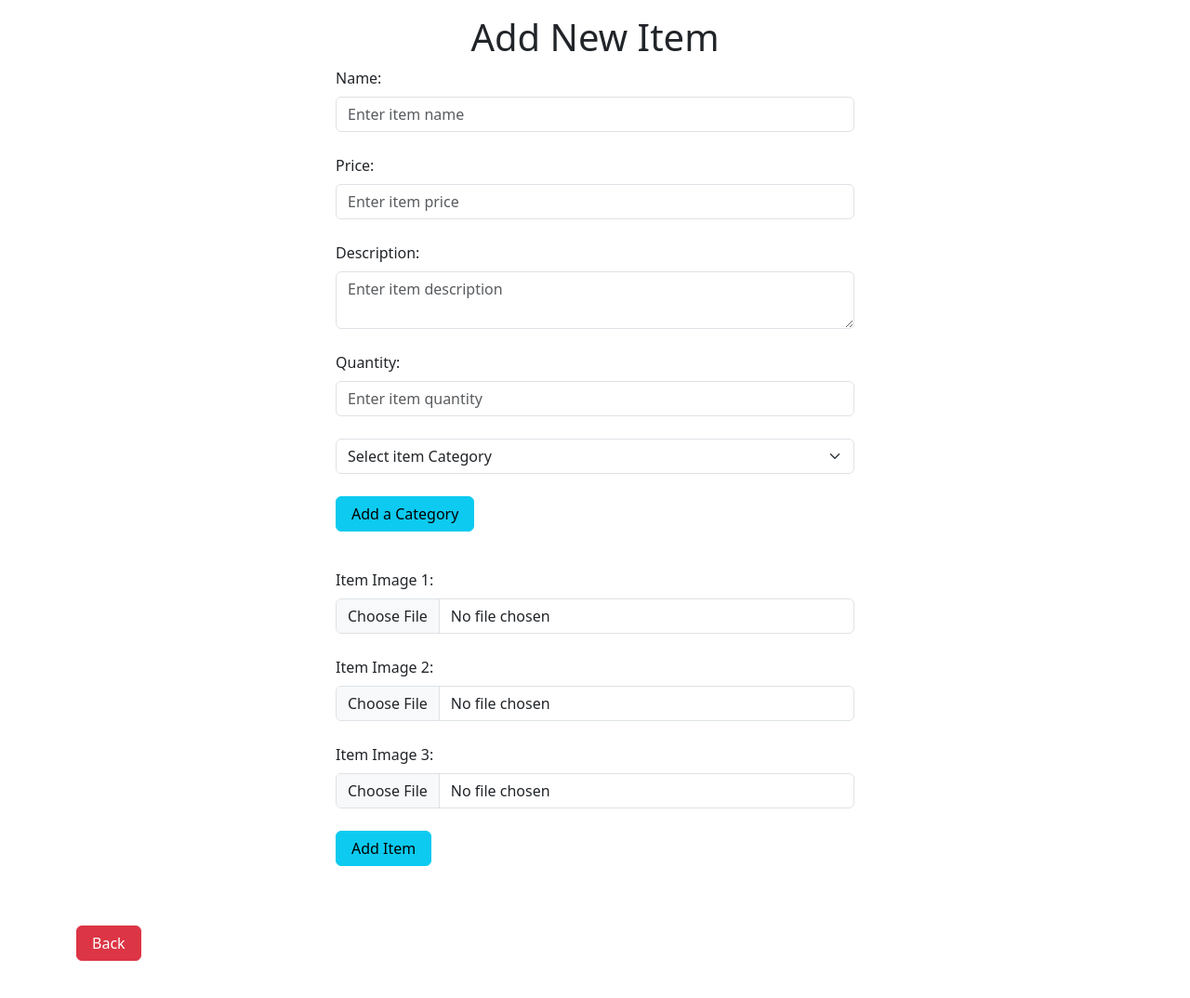
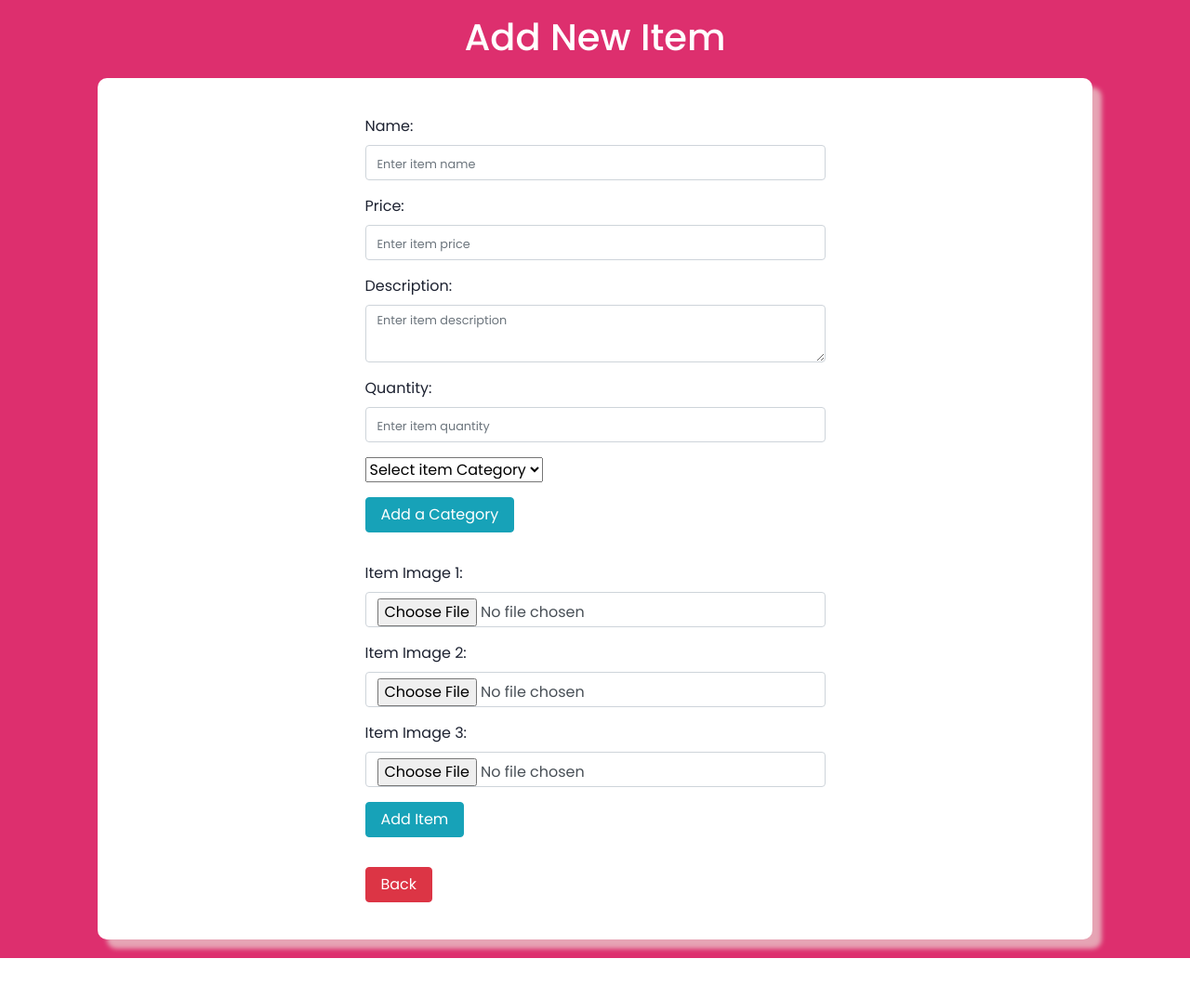
Before and after one commit to JoshuaMiguel21/Yeokart, a PHP site: page /Yeokart/owner_item.php in a window 1280 px wide. Shown: the whole page at 93% size. After the commit the page ends 1031 px from the top, so only its background shows below. Run offline with PHP 8.4, Linux system fonts and the light colour scheme; data comes from the database, SQL or seed files in the repository; some libraries are stand-ins or nearby versions.

Commit message:
Function "Manage Items" front-end finished

```diff
--- a/css/add&edit_item.css
+++ b/css/add&edit_item.css
@@ -1,101 +1,71 @@
-* {
-    margin: 0;padding: 0;
-    box-sizing: border-box;font-family: Arial, Helvetica, sans-serif;
+@import url('https://fonts.googleapis.com/css2?family=Poppins:ital,wght@0,100;0,200;0,300;0,400;0,500;0,600;0,700;0,800;0,900;1,100;1,200;1,300;1,400;1,500;1,600;1,700;1,800;1,900&display=swap');
+
+:root {
+    --main-color: #DD2F6E;
+    --color-dark: #1D2231;
+    --text-grey: #8390A2;
 }
 
-.button{
-    font-family: Arial, Helvetica, sans-serif;
-    transition-duration: 0.4s; width: 50%;
-      color: white; /* Set the text color to make it readable */
-      padding: 10px; /* Add some padding for better appearance */
-      border: none; /* Remove default button border */
-      cursor: pointer; /* Add a pointer cursor on hover */
-    }
-body {
-    background-color: #F5EEE6;width: 100%;min-height: 100vh;
+* {
+    padding: 0;
+    margin: 0;
+    box-sizing: border-box;
+    list-style-type: none;
+    text-decoration: none;
+    font-family: 'Poppins', sans-serif;
 }
 
-.content-wrapper {
-    display: flex;
+h2 {
+    text-align: center;
+    font-weight: 700;
+    color: #fff;
 }
 
-.section {
-    padding: 20px 0;
+form{
+    background-color: #fff;
+    padding: 40px;
+    border-radius: 10px;
+    margin: 20px;
+    box-shadow: 10px 10px 5px #E6A4B4;
+    color: var(--color-dark);
 }
 
-footer {
-    background-color: #E6A4B4;color: #fff;
-    padding: 20px 0; margin-top: 480px;
+.button-container{
     text-align: center;
 }
 
-.footer-links a {
-    color: #fff;text-decoration: none;
-    margin: 0 15px;font-weight: bold;font-size: 14px;
+::placeholder{
+    font-size: 0.8rem;
 }
 
-.footer-links a:hover {
-    color: #727aff;
+#message {
+    text-align: start;
+    bottom: -30px;
+    color: #fff;
+    font-size: 0.8rem;
+    display: none;
 }
 
-footer p {
-    margin-top: 20px;font-size: 14px;font-weight: bold;
-}
-
-.footer-info{
-    display: flex;justify-content: space-between;
-    align-items: center; margin: 0 10px; margin-right: 20px;
-
-}
-
-@media (max-width: 768px) {
-    .footer-links {
-        margin-top: 10px;
-    }
-
-    .footer-links a {
-        display: block;
-        margin: 5px 0;
-    }
-}
-
-  .open-popup{visibility: visible;}
-
-  .row1_add_item{
-    float: left;width: 50%;padding-left:70px;
-  }
-  .row2_add_item{
-    float: left;width: 50%;padding-left:35px;
-  }
-
-  #name, #price, #item, #quantity, #artist {
-    width: 500px;
-    height: 30px;
-  }
-  #item_desc{
-    height: 140px; width: 500px;
-    padding: 12px 20px; resize: none;
-  }
-
-  .submit-button-container{
-    text-align: center;
-        margin-top: 80px;
-  }
-
-  .form-container {
-    display: flex;
-    margin-top: 20px;
-}
-
-.entire-form{
-    height: 225px;
+#passwordMatch{
+    text-align: start;
+    bottom: -30px;
+    font-size: 0.8rem;
 }
 
 #submit{
-    background-color: #E6A4B4;
-    padding: 10px 20px;
-    width: 175px;
-    text-align: center;
-    border-radius: 10px;
-    font-weight: bold;
+    background-color: #3498db;
+    color: #ffffff;
+    padding: 12px 24px;
+    border: 2px solid #2980b9;
+    border-radius: 5px;
+    cursor: pointer;
+    font-size: 1rem;
+    font-weight: 600;
+    margin-top: 15px;
+    transition: background-color 0.3s ease, color 0.3s ease;
 }
+
+#submit:hover {
+    background-color: #2980b9;
+    color: #ffffff;
+}
--- a/pages/owner_item.php
+++ b/pages/owner_item.php
@@ -4,33 +4,38 @@
 <head>
     <meta charset="UTF-8">
     <meta name="viewport" content="width=device-width, initial-scale=1.0">
-    <link rel="stylesheet" href="">
-    <link href="https://cdn.jsdelivr.net/npm/bootstrap@5.3.2/dist/css/bootstrap.min.css" rel="stylesheet" integrity="sha384-T3c6CoIi6uLrA9TneNEoa7RxnatzjcDSCmG1MXxSR1GAsXEV/Dwwykc2MPK8M2HN" crossorigin="anonymous">
+    <link rel="stylesheet" href="https://cdn.jsdelivr.net/npm/bootstrap@4.6.2/dist/css/bootstrap.min.css">
+    <script src="https://cdn.jsdelivr.net/npm/jquery@3.7.1/dist/jquery.slim.min.js"></script>
+    <script src="https://cdn.jsdelivr.net/npm/popper.js@1.16.1/dist/umd/popper.min.js"></script>
+    <script src="https://cdn.jsdelivr.net/npm/bootstrap@4.6.2/dist/js/bootstrap.bundle.min.js"></script>
+    <link rel="stylesheet" href="https://cdn.jsdelivr.net/npm/sweetalert2@11.1.6/dist/sweetalert2.min.css">
+    <script src="https://cdn.jsdelivr.net/npm/sweetalert2@11.1.6/dist/sweetalert2.min.js"></script>
+    <link href="../css/add&edit_item.css" rel="stylesheet" />
 
     <title>Yeokart Add Item Page</title>
 </head>
 
-<body>
+<body style="background-color: #DD2F6E;">
     <div class="container mt-3">
-        <h1 class="text-center">Add New Item</h1>
+        <h1 class="text-center text-white" >Add New Item</h1>
         <form action="" method="post" enctype="multipart/form-data">
-            <div class="form-outline mb-4 w-50 m-auto">
+            <div class="form-outline mb-3 w-50 mr-auto ml-auto">
                 <label for="item_name" class="form-label">Name:</label>
                 <input type="text" name="item_name" id="item_name" class="form-control" placeholder="Enter item name" autocomplete="off" required>
             </div>
-            <div class="form-outline mb-4 w-50 m-auto">
+            <div class="form-outline mb-3 w-50 mr-auto ml-auto">
                 <label for="item_price" class="form-label">Price:</label>
                 <input type="number" name="item_price" id="item_price" class="form-control" placeholder="Enter item price" autocomplete="off" required>
             </div>
-            <div class="form-outline mb-4 w-50 m-auto">
+            <div class="form-outline mb-3 w-50 mr-auto ml-auto">
                 <label for="item_description" class="form-label">Description:</label>
                 <textarea name="item_description" id="item_description" class="form-control" placeholder="Enter item description" required></textarea>
             </div>
-            <div class="form-outline mb-4 w-50 m-auto">
+            <div class="form-outline mb-3 w-50 mr-auto ml-auto">
                 <label for="item_quantity" class="form-label">Quantity:</label>
                 <input type="number" name="item_quantity" id="item_quantity" class="form-control" placeholder="Enter item quantity" autocomplete="off" required>
             </div>
-            <div class="form-outline mb-4 w-50 m-auto">
+            <div class="form-outline mb-3 w-50 mr-auto ml-auto">
                 <select name="product_category" id="product_category" class="form-select">
                     <option value="">Select item Category</option>
                     <?php
@@ -45,32 +50,34 @@
                     ?>
                 </select>
             </div>
-            <div class="form-outline mb-4 w-50 m-auto">
+            <div class="form-outline mb-3 w-50 mr-auto ml-auto">
                 <button type="button" class="btn btn-info mb-3 px-3" data-bs-toggle="modal" data-bs-target="#addCategoryModal">
                     Add a Category
                 </button>
             </div>
-            <div class="form-outline mb-4 w-50 m-auto">
+            <div class="form-outline mb-3 w-50 mr-auto ml-auto">
                 <label for="item_image1" class="form-label">Item Image 1:</label>
-                <input type="file" name="item_image1" id="item_image1" class="form-control" required>
+                <input type="file" name="item_image1" id="item_image1" class="form-control form-outline w-100" required>
             </div>
-            <div class="form-outline mb-4 w-50 m-auto">
+            <div class="form-outline mb-3 w-50 mr-auto ml-auto">
                 <label for="item_image2" class="form-label">Item Image 2:</label>
                 <input type="file" name="item_image2" id="item_image2" class="form-control" required>
             </div>
-            <div class="form-outline mb-4 w-50 m-auto">
+            <div class="form-outline mb-3 w-50 mr-auto ml-auto">
                 <label for="item_image3" class="form-label">Item Image 3:</label>
                 <input type="file" name="item_image3" id="item_image3" class="form-control" required>
             </div>
-            <div class="form-outline mb-4 w-50 m-auto">
+            <div class="form-outline mb-3 w-50 mr-auto ml-auto">
                 <input type="submit" name="insert_item" class="btn btn-info mb-3 px-3" value="Add Item">
             </div>
-        </form>
-        <div class="form-outline mb-4 mt-5">
-            <a href="./owner_item_homepage.php" class="btn btn-danger mb-3 px-3 ">
+
+            <div class="form-outline mb-4 w-50 m-auto">
+            <a href="./owner_item_homepage.php" class="btn btn-danger mb-0 px-3 ">
                 Back
             </a>
         </div>
+        </form>
+
     </div>
     <div class="modal fade" id="addCategoryModal" tabindex="-1" aria-labelledby="addCategoryModalLabel" aria-hidden="true">
         <div class="modal-dialog">
```
Also changed, not shown: pages/owner_edit_item.php (+17 -11 lines), pages/owner_item_homepage.php (+89 -16 lines).
